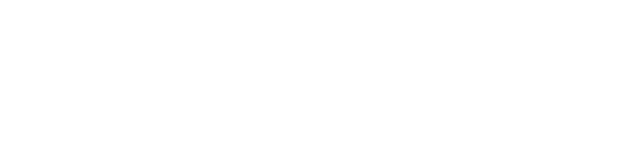
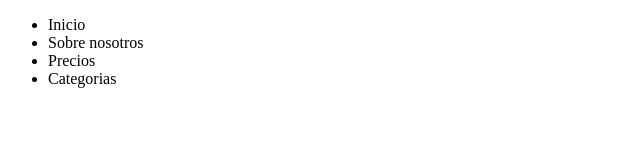
Before and after one commit to GersonP2107/html-equipo, a plain HTML site: page index.html in a window 1280 px wide. Shown: the whole page, without its empty margins (0-640 px from the left). Drawn offline with Linux system fonts and the light colour scheme.

Commit message:
Creación de Header

```diff
--- a/index.html
+++ b/index.html
@@ -6,6 +6,15 @@
     <title>Document</title>
 </head>
 <body>
-
+    <header>
+        <nav>
+            <ul>
+                <li>Inicio</li>
+                <li>Sobre nosotros</li>
+                <li>Precios</li>
+                <li>Categorias</li>
+            </ul>
+        </nav>
+    </header>
 </body>
 </html>
```
